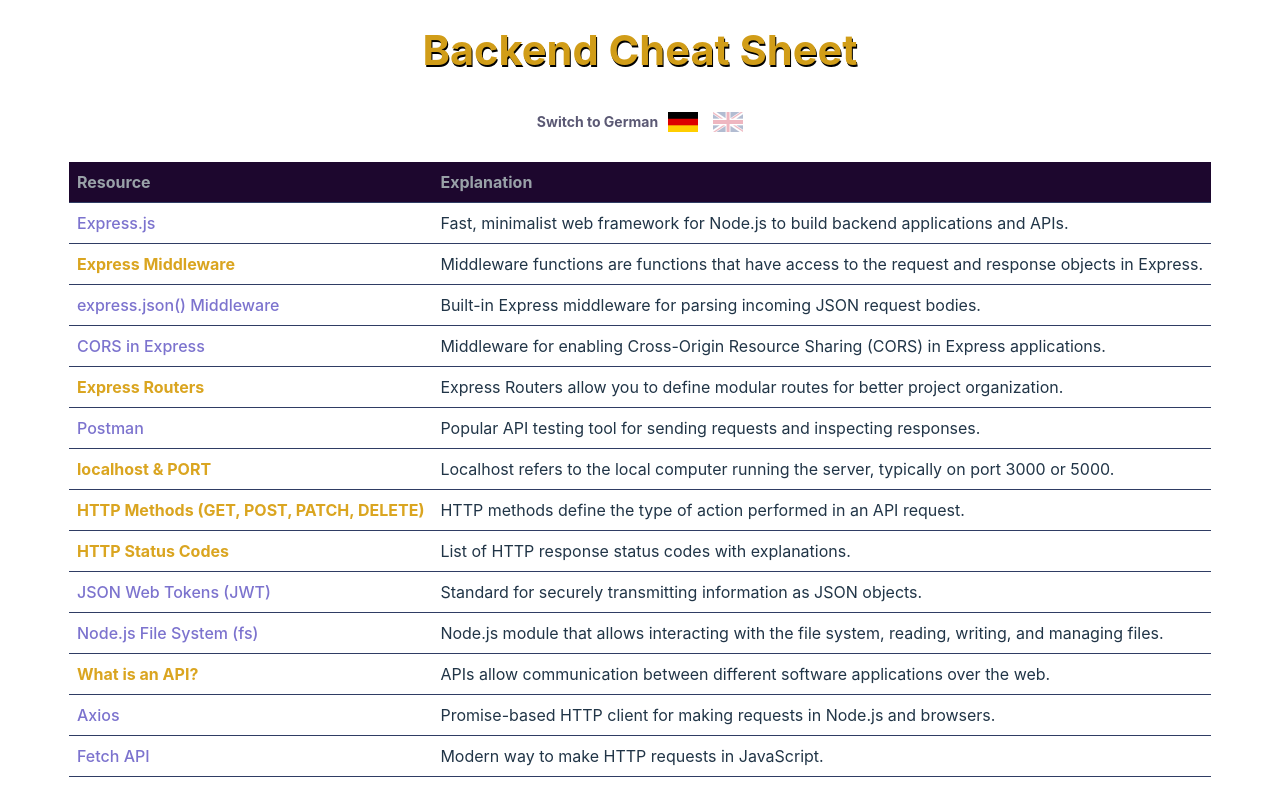
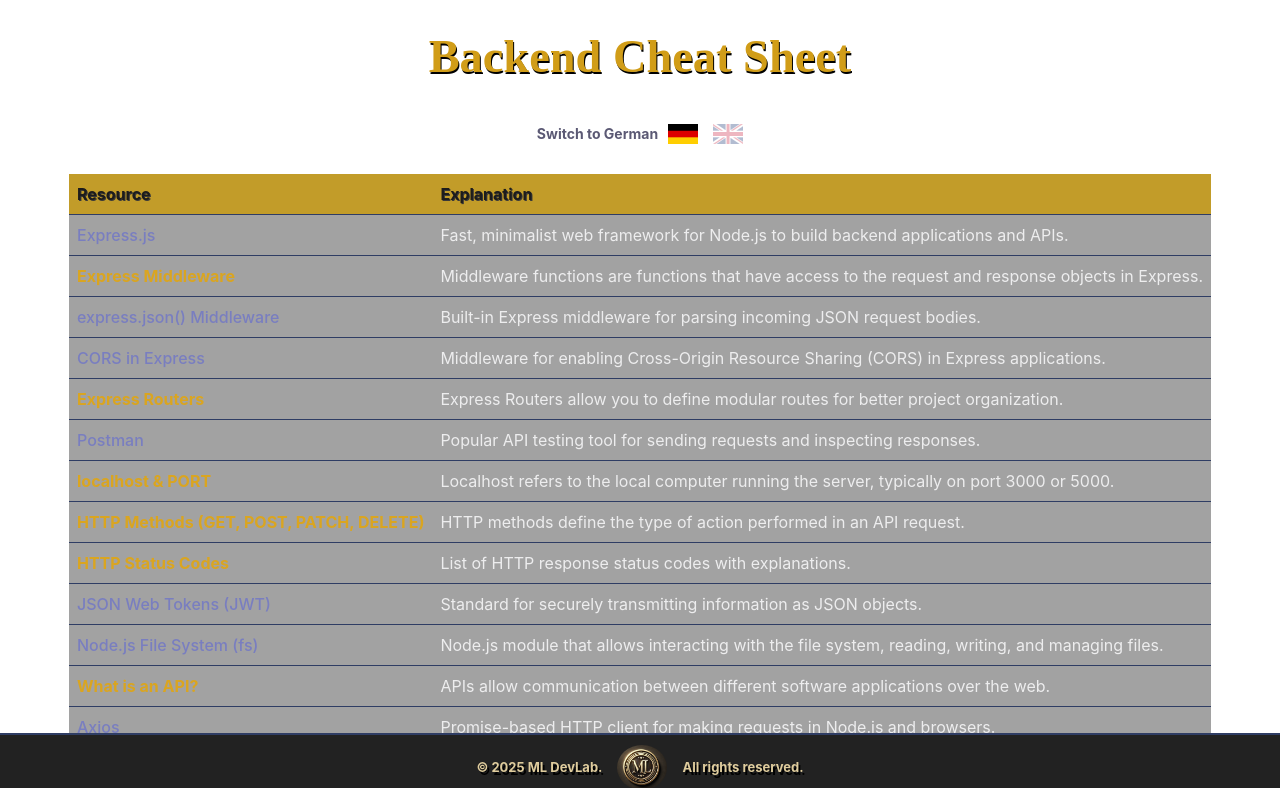
Before and after one commit to Marga-Lensen/BackendCheatSheet, a React (Vite) app: page / in a window 1280 px wide. Shown: the top 788 px of the page. Built offline with nearby package versions, Linux system fonts and the light colour scheme.

Commit message:
fixed footer, changed styling

```diff
--- a/src/App.css
+++ b/src/App.css
@@ -5,22 +5,14 @@
   text-align: center;
 }
 
-.logo {
-  height: 6em;
-  padding: 1.5em;
-  will-change: filter;
-  transition: filter 300ms;
-}
-.logo:hover {
-  filter: drop-shadow(0 0 2em #646cffaa);
-}
-.logo.react:hover {
-  filter: drop-shadow(0 0 2em #61dafbaa);
-}
+
 
 /* new styles for backend cheat sheet */
 h1 {
-  font-size: 2.6em;
+  font-family: system-ui, -apple-system, BlinkMacSystemFont, 'Segoe UI', Roboto, Oxygen, Ubuntu, Cantarell, 'Open Sans', 'Helvetica Neue', sans-serif;
+  font-family: Dancing Script, cursive;
+  font-weight: 700;
+  font-size: 2.9em;
   color: rgb(209, 157, 24);
   text-shadow: 1px 2px black;
   line-height: 1.1;
@@ -92,9 +84,17 @@
 }
 
 th {
-  background-color: #1d072e;
+  background-color: #341b47cc;
+  background-color: #bb900fe3;
   color: rgb(153, 161, 168);
+  color: rgb(29, 28, 28);
+  text-shadow: 1px 1px #3a3939;
   /* color: aliceblue; */
+}
+
+td {
+  background-color: #2222226b;
+  color: rgb(237, 237, 238);
 }
 
 .highlight {
@@ -105,21 +105,36 @@
   color: rgb(228, 184, 73);
 }
 
+.app-wrapper {
+  padding-bottom: 60px; /* Platz für den festen Footer */
+}
 
 .app-container {
   flex: 1; /* This makes the main content area expand to push the footer down */
   padding-bottom: 20px; /* Prevents content from touching the footer */
 }
 
+.footer-content {
+  display: flex;
+  justify-content: center;
+  gap: 15px;
+  align-items: center;
+  /* justify-content: space-around; */
+  padding: 10px;
+}
+
 .footer {
+  position: sticky; /* Normal positioning to avoid overlap */
+  position: fixed;
+  bottom: 0;
+  left: 0;
   width: 100%;
+  border-top: 2px solid #2f3d64;
   text-align: center;
-  padding: 10px;
+  /* padding: 10px; */
   background-color: #222;
   color: rgb(142, 158, 187);
-
-  position: relative; /* Normal positioning to avoid overlap */
-  position: sticky; /* Normal positioning to avoid overlap */
+  z-index: 100; /* Sicherstellen, dass er oben drauf liegt */
 }
 
 .footer img {
@@ -132,27 +147,3 @@
   color: rgb(223, 204, 157);
   text-shadow: 2px 3px black;
 }
-
-
-@keyframes logo-spin {
-  from {
-    transform: rotate(0deg);
-  }
-  to {
-    transform: rotate(360deg);
-  }
-}
-
-@media (prefers-reduced-motion: no-preference) {
-  a:nth-of-type(2) .logo {
-    animation: logo-spin infinite 20s linear;
-  }
-}
-
-.card {
-  padding: 2em;
-}
-
-.read-the-docs {
-  color: #888;
-}
--- a/src/App.tsx
+++ b/src/App.tsx
@@ -70,7 +70,7 @@
   ]; // Add more as needed
 
   return (
-    <>
+    <div className="app-wrapper">
      <div className="app-container">
      <h1>Backend Cheat Sheet</h1>
       <div className="language-toggle" onClick={toggleLanguage}>
@@ -110,7 +110,7 @@
       </table>
       <Footer />
      </div>
-    </>
+    </div>
   );
 }
 
--- a/src/components/Footer.tsx
+++ b/src/components/Footer.tsx
@@ -5,10 +5,14 @@
   return (
     <footer className="footer">
       <div className="footer-content">
+        <p className="copyright">&copy; {new Date().getFullYear()} ML DevLab.</p>
         <img src={logo} alt="ML Logo" className="footer-logo" />
         {/* <span className="brand-name">ML DevLab</span> */}
+        <p> All rights reserved.</p>
       </div>
-      <p className="copyright">&copy; {new Date().getFullYear()} ML DevLab. All rights reserved.</p>
+
+
+
     </footer>
   );
 };
--- a/src/index.css
+++ b/src/index.css
@@ -6,6 +6,7 @@
   color-scheme: light dark;
   color: rgba(255, 255, 255, 0.87);
   background-color: #161414;
+  background-color: #0e0d0d;
 
   font-synthesis: none;
   text-rendering: optimizeLegibility;
@@ -15,7 +16,7 @@
 
 a {
   font-weight: 500;
-  color:  rgb(124, 115, 206);
+  color:  rgb(121, 126, 192);
   text-decoration: inherit;
 }
 a:hover {
```
